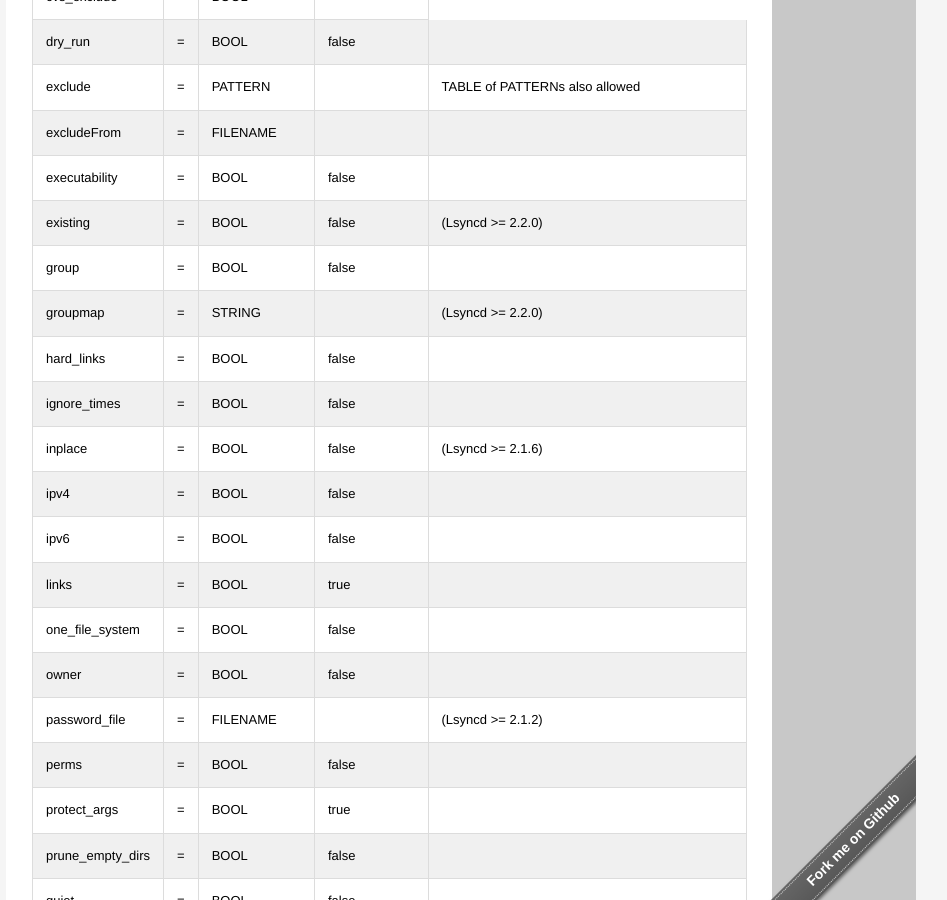
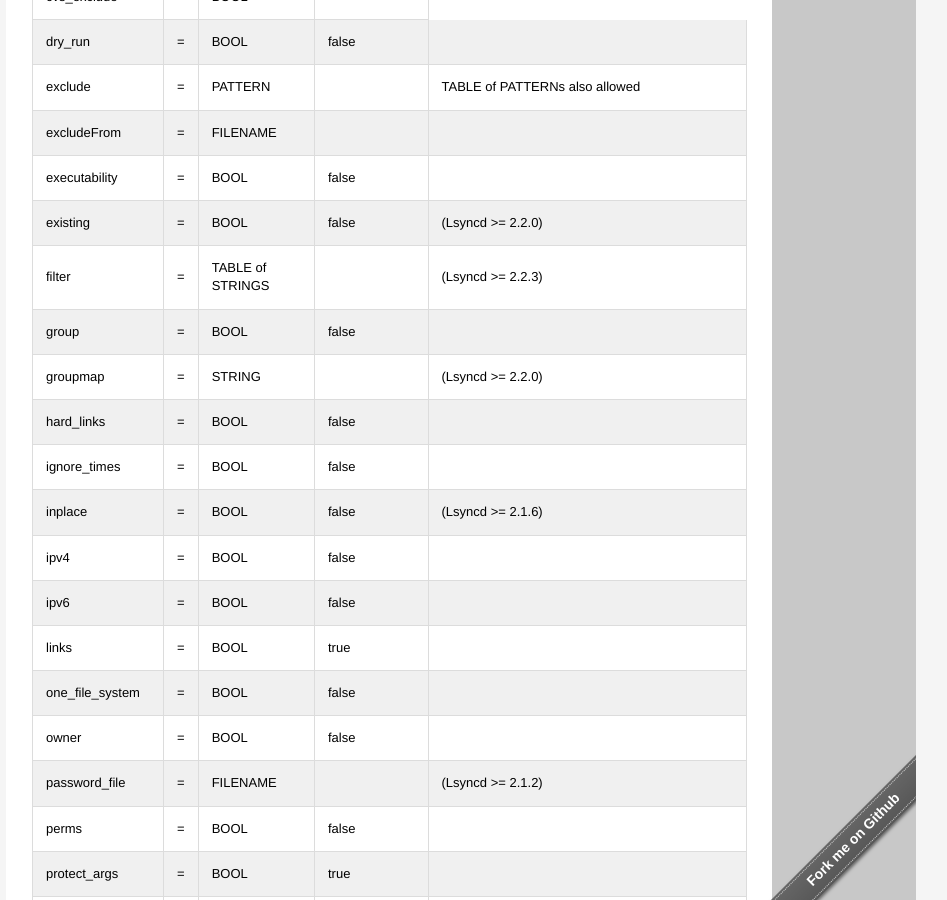
Before and after one commit to lsyncd/lsyncd, a Jekyll site: the page built from docs/manual/config/layer4/index.md, in a window 1280 px wide and 900 px high, scrolled down 2086 px. Shown: the whole window, without its empty margins (179-1126 px from the left). Built offline with Jekyll 4.4.1, drawn with Linux system fonts in a browser that asks for light colours.

Commit message:
Added the 'filter' parameter to the manual
According to
https://github.com/lsyncd/lsyncd/issues/510#issuecomment-390921153

```diff
--- a/docs/manual/config/layer4/index.md
+++ b/docs/manual/config/layer4/index.md
@@ -217,6 +217,13 @@
 </td><td> BOOL
 </td><td> false
 </td><td> (Lsyncd >= 2.2.0)
+</td></tr>
+
+<tr><td> filter
+</td><td> =
+</td><td> TABLE of STRINGS
+</td><td>
+</td><td> (Lsyncd >= 2.2.3)
 </td></tr>
 
  <tr><td> group
```
